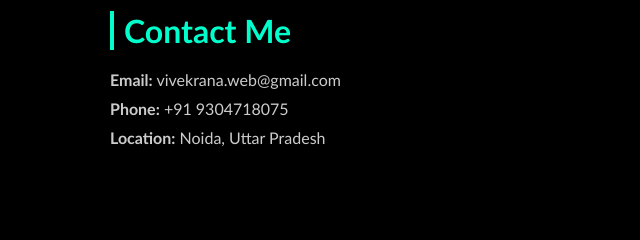
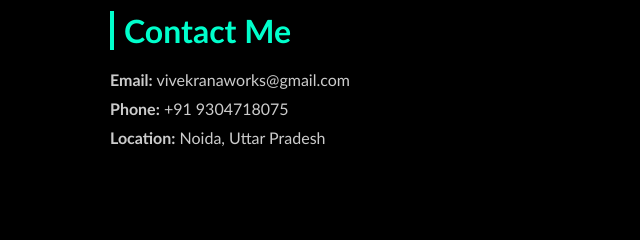
Before and after one commit to vivekrana-dev/My-Portfolio, a plain HTML site: page index.html in a window 1280 px wide. Shown: the part 1840-2080 px from the top of the page, 0-640 px from the left. Drawn offline with Linux system fonts and the light colour scheme.

```diff
--- a/index.html
+++ b/index.html
@@ -96,7 +96,7 @@
     <!-- Contact -->
     <section id="contact">
       <h2>Contact Me</h2>
-      <p><strong>Email:</strong> vivekrana.web@gmail.com</p>
+      <p><strong>Email:</strong> vivekranaworks@gmail.com</p>
       <p><strong>Phone:</strong> +91 9304718075</p>
       <p><strong>Location:</strong> Noida, Uttar Pradesh</p>
     </section>
```
Also changed, not shown: 1 other file.
